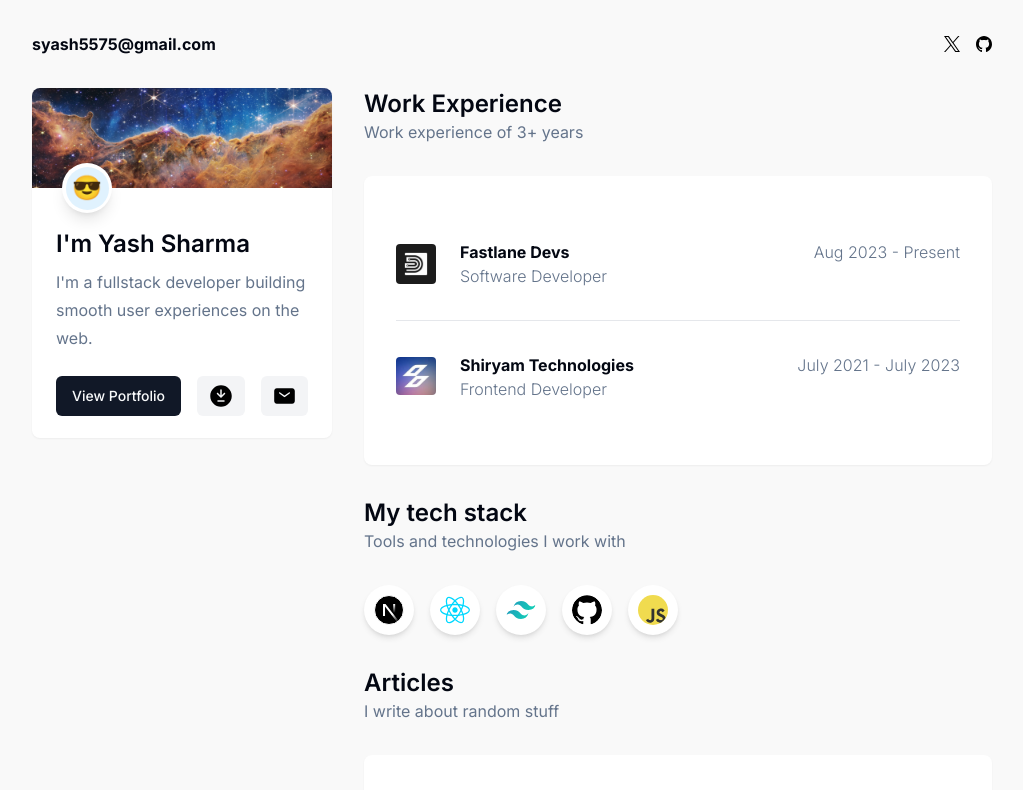
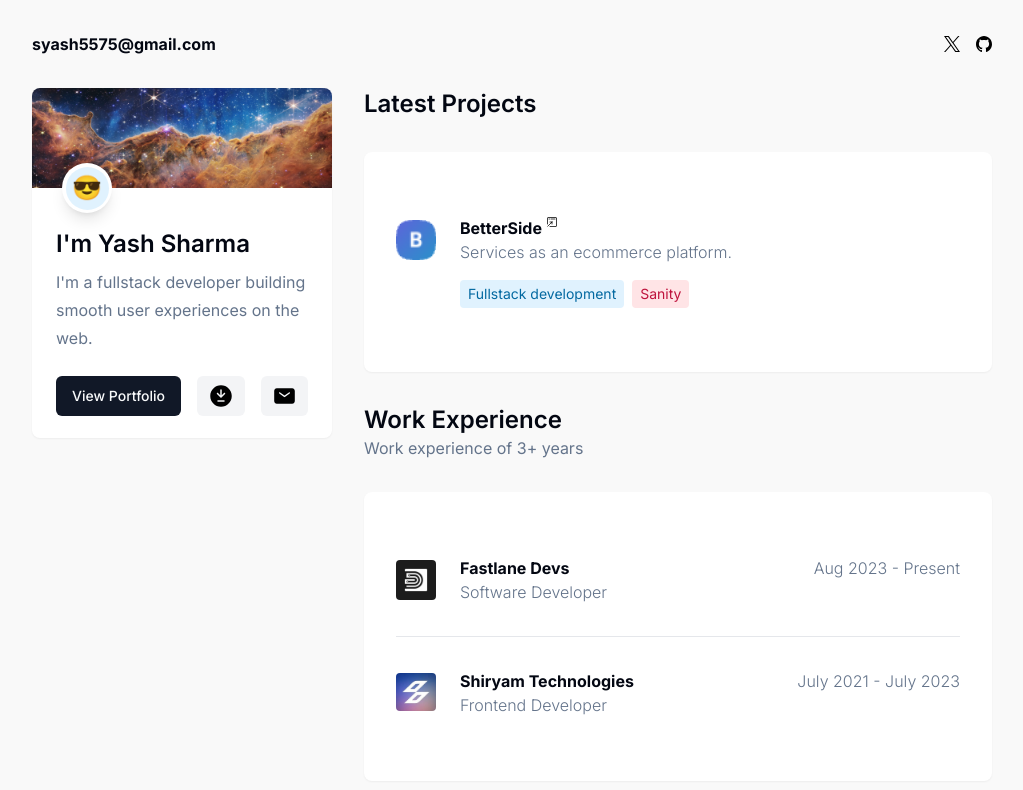
Before and after one commit to yashsharma999/personal-website, a Next.js app: page / in a window 1280 px wide. Shown: the top 790 px of the page, without its empty margins (128-1151 px from the left). Built offline with nearby package versions, Linux system fonts and the light colour scheme.

Commit message:
feat: project section

```diff
--- a/app/page.js
+++ b/app/page.js
@@ -1,4 +1,5 @@
 import Articles from '@/components/Articles';
+import Projects from '@/components/Projects';
 import TechStack from '@/components/TechStack';
 import WorkExp from '@/components/WorkExp';
 import { getAllPosts } from '@/lib/api';
@@ -11,6 +12,7 @@ export default function Home() {
     <section className='flex flex-col lg:flex-row gap-8'>
       <ProfileCard />
       <div className='grow' id='main_wrapper'>
+        <Projects />
         <WorkExp />
         <TechStack />
         <Articles />
--- /dev/null
+++ b/components/Projects.jsx
@@ -0,0 +1,103 @@
+import Image from 'next/image';
+import Link from 'next/link';
+import React from 'react';
+import { Separator } from './ui/separator';
+
+export default function Projects() {
+  return (
+    <section className='mb-8'>
+      <div className='mb-8'>
+        <h1 className='text-2xl font-semibold'>Latest Projects</h1>
+      </div>
+      <div className='shadow-sm bg-white rounded-lg p-8'>
+        {projectsList.map((item, i) => (
+          <>
+            <ProjectBox data={item} key={i} />
+            {i !== projectsList.length - 1 && <Separator />}
+          </>
+        ))}
+      </div>
+    </section>
+  );
+}
+
+const ProjectBox = ({ data }) => {
+  return (
+    <div className='flex gap-6  py-8'>
+      <div id='logo' className='mt-1 relative h-[40px] w-[40px]'>
+        <Image
+          height={200}
+          width={200}
+          src={data?.image ? data?.image : ''}
+          alt='logo'
+          className='rounded-sm'
+        />
+      </div>
+      <div
+        id='info'
+        className='grow flex flex-col gap-4 sm:flex-row items-start justify-between'
+      >
+        <div>
+          <Link
+            href={data?.link}
+            className='flex items-center gap-1 font-bold hover:text-sky-500 transition ease-in delay-50 duration-150'
+            target={'_blank'}
+          >
+            {data?.title ?? ''}
+            <sup>
+              <Image
+                src={'/icons/open.svg'}
+                height={12}
+                width={12}
+                alt='open project'
+              />
+            </sup>
+          </Link>
+
+          <p className='font-light text-slate-500 '>
+            {data?.description ?? ''}
+          </p>
+
+          <div className='mt-4 flex flex-wrap gap-2'>
+            {data?.tags.map((tag, i) => (
+              <TagBlock tag={tag} key={i} />
+            ))}
+          </div>
+        </div>
+      </div>
+    </div>
+  );
+};
+
+const TagBlock = ({ tag }) => {
+  return (
+    <div
+      className={`w-fit text-sm px-2 py-1 rounded-sm ${tag.bgColor} ${tag.textColor}`}
+    >
+      {tag.title}
+    </div>
+  );
+};
+
+const projectsList = [
+  {
+    title: 'BetterSide',
+    description: `Services as an ecommerce platform.`,
+    tags: [
+      {
+        title: 'Fullstack development',
+        textColor: 'text-sky-700',
+        bgColor: 'bg-sky-100',
+      },
+      {
+        title: 'Sanity',
+        textColor: 'text-rose-700',
+        bgColor: 'bg-rose-100',
+      },
+    ],
+    dateOfCompletetion: 'In progress',
+    link: `https://www.betterside.fun/`,
+    slug: '#',
+    image: '/images/betterside.png',
+  },
+];
```
Also changed, not shown: public/icons/open.svg (added), public/images/betterside.png (added).
